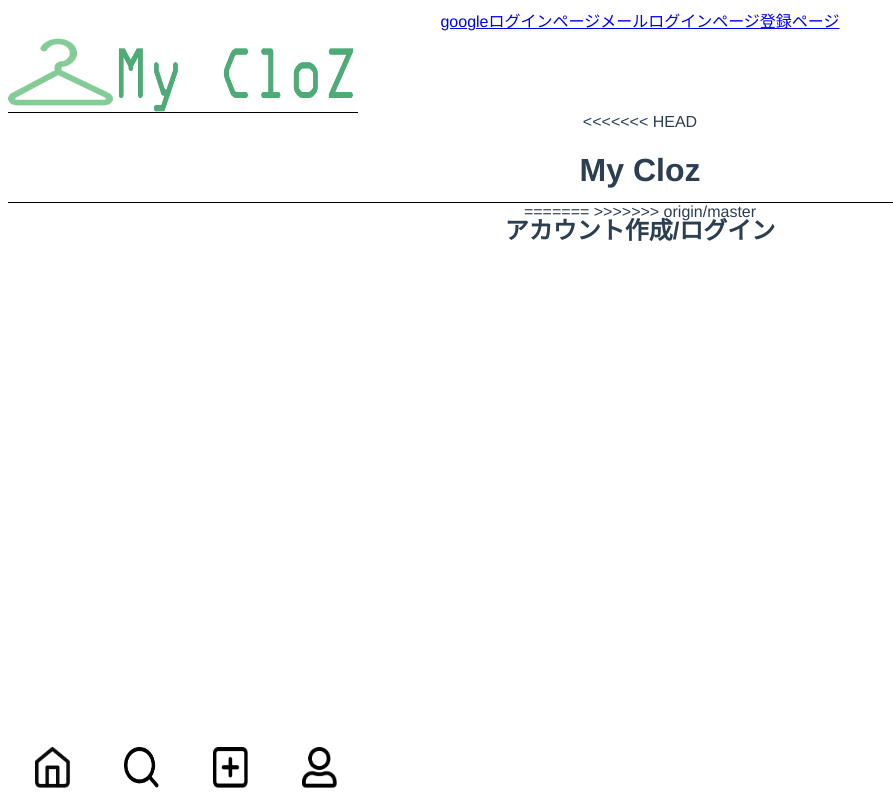
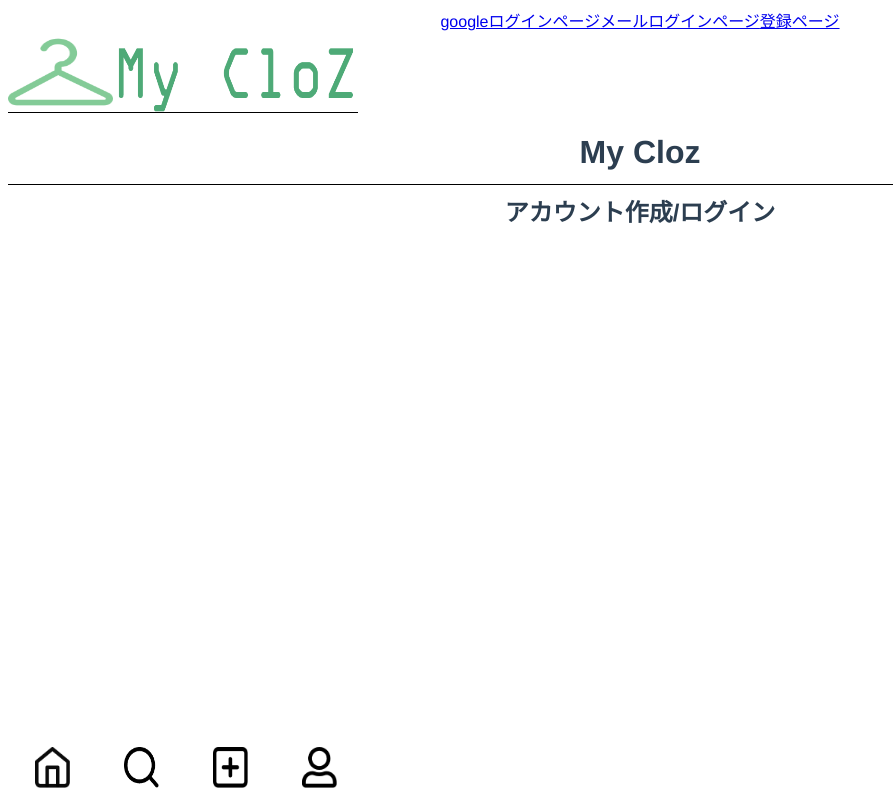
Before and after one commit to naitohiro18/fashion_app, a Vue app: page / in a window 1280 px wide. Shown: the whole page, without its empty margins (0-893 px from the left). Built offline with nearby package versions, Linux system fonts and the light colour scheme; no server answers.

Commit message:
あげ直し

```diff
--- a/src/App.vue
+++ b/src/App.vue
@@ -5,21 +5,17 @@
     <button v-on:click="logOut">log Out</button>
     </div>
     <div v-else>
- <router-link to="/login">googleログインページ</router-link>
+    <router-link to="/login">googleログインページ</router-link>
      <router-link to="/mail">メールログインページ</router-link>
      <router-link to="/register">登録ページ</router-link>
     </div>
     <router-view></router-view>
 
-<<<<<<< HEAD
     <div class="header">
       <h1>My Cloz</h1>
       <h2>アカウント作成/ログイン</h2>
 
     </div>
-=======
-
->>>>>>> origin/master
   </div>
 </template>
 <script>
```
Also changed, not shown: src/firebase.js (renamed from src/assets/firebase.js).
